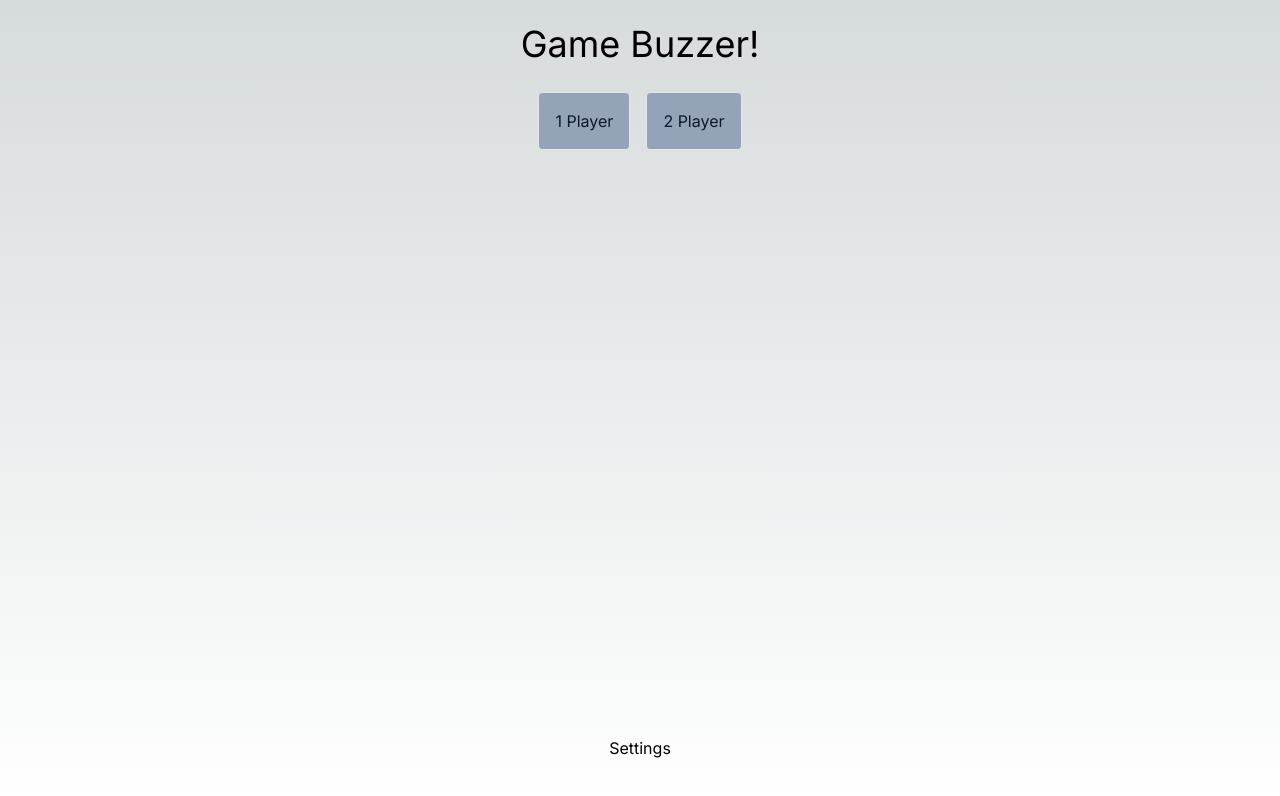
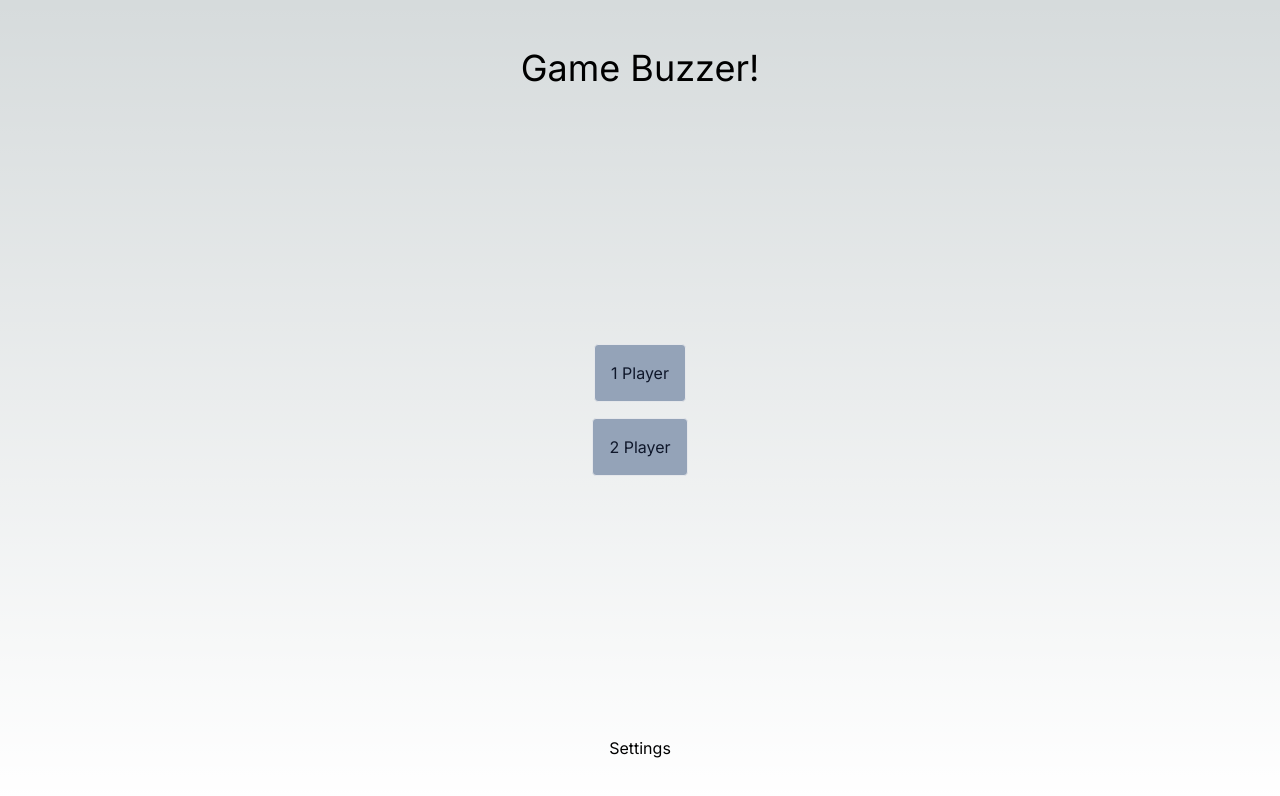
Before and after one commit to viperaus/game-buzzer, a Next.js app: page / in a window 1280 px wide. Shown: the top 796 px of the page. Built offline with nearby package versions, Linux system fonts and the light colour scheme.

Commit message:
Update layout/styling

```diff
--- a/src/app/multiplayer/page.tsx
+++ b/src/app/multiplayer/page.tsx
@@ -7,22 +7,22 @@ const MultiPlayerPage = () => {
   const [isPlaying, setIsPlaying] = useState(false);
 
   return (
-    <div className="w-full h-screen text-center">
+    <div className="w-full h-screen text-center flex content-around items-center justify-center overflow-hidden ">
       <button
-        className="w-3/4 border rounded-lg h-1/2 bg-red-700"
+        className="mx-4 border rounded-lg h-3/4 bg-blue-700 text-white flex-grow "
         onClick={() => {
           playSound(1, isPlaying, setIsPlaying);
         }}
       >
-        &nbsp;
+        <div className="rotate-90 text-5xl">Player 1</div>
       </button>
       <button
-        className="w-3/4 border rounded-lg h-1/2 bg-green-700"
+        className="mx-4 border rounded-lg h-3/4  bg-orange-600 text-white  flex-grow "
         onClick={() => {
           playSound(2, isPlaying, setIsPlaying);
         }}
       >
-        &nbsp;
+        <div className="-rotate-90 text-5xl">Player 2</div>
       </button>
     </div>
   );
--- a/src/app/page.tsx
+++ b/src/app/page.tsx
@@ -3,9 +3,11 @@ import Link from "next/link";
 
 const HomePage = () => {
   return (
-    <div className="h-screen w-full pt-6 pb-0 px-0 ">
-      <header className=" text-center text-4xl">Game Buzzer!</header>
-      <main className="text-center mt-5">
+    <div className="h-screen w-full p-0 m-0">
+      <header className=" text-center text-4xl h-1/4  p-12 m-0 ">
+        Game Buzzer!
+      </header>
+      <main className="p-0 m-0 pt-5 w-full h-1/2 text-center flex flex-col  content-around items-center justify-center overflow-hidden ">
         <PlayerSelectionButton numberOfPlayers={1}>
           1 Player
         </PlayerSelectionButton>
--- a/src/app/singleplayer/page.tsx
+++ b/src/app/singleplayer/page.tsx
@@ -3,14 +3,14 @@ import { playSound } from "../helpers/audioPlayer";
 
 const SinglePlayerPage = () => {
   return (
-    <div className="w-full h-screen text-center">
+    <div className="w-full h-screen text-center flex content-around items-center justify-center overflow-hidden">
       <button
-        className="w-3/4 border rounded-lg h-screen bg-red-700"
+        className="mx-4 border rounded-lg h-3/4 bg-blue-700 text-white flex-grow "
         onClick={() => {
           playSound(1);
         }}
       >
-        &nbsp;
+        <div className="text-5xl">Player 1</div>
       </button>
     </div>
   );
```
